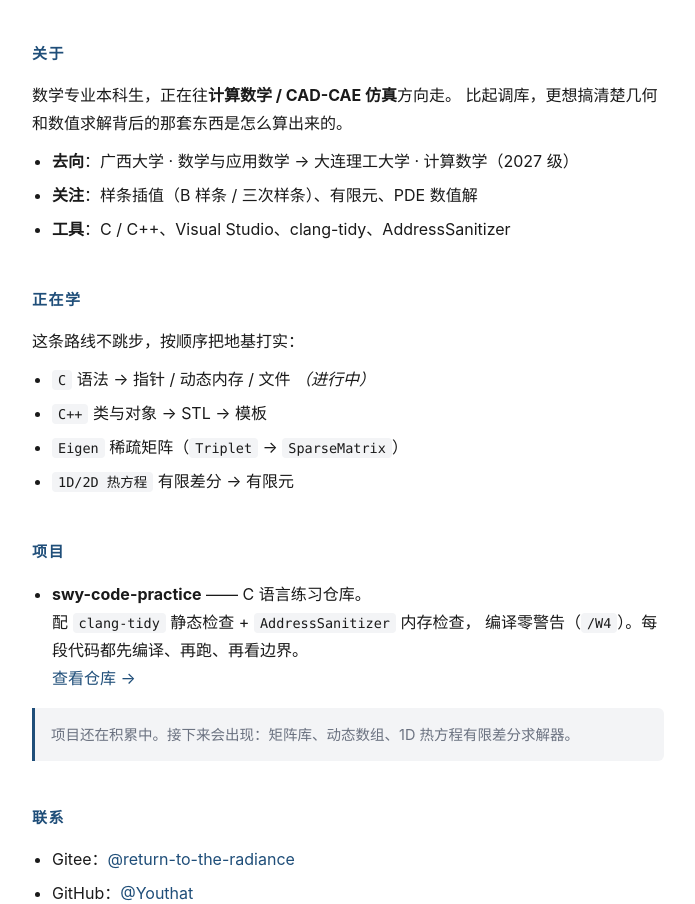
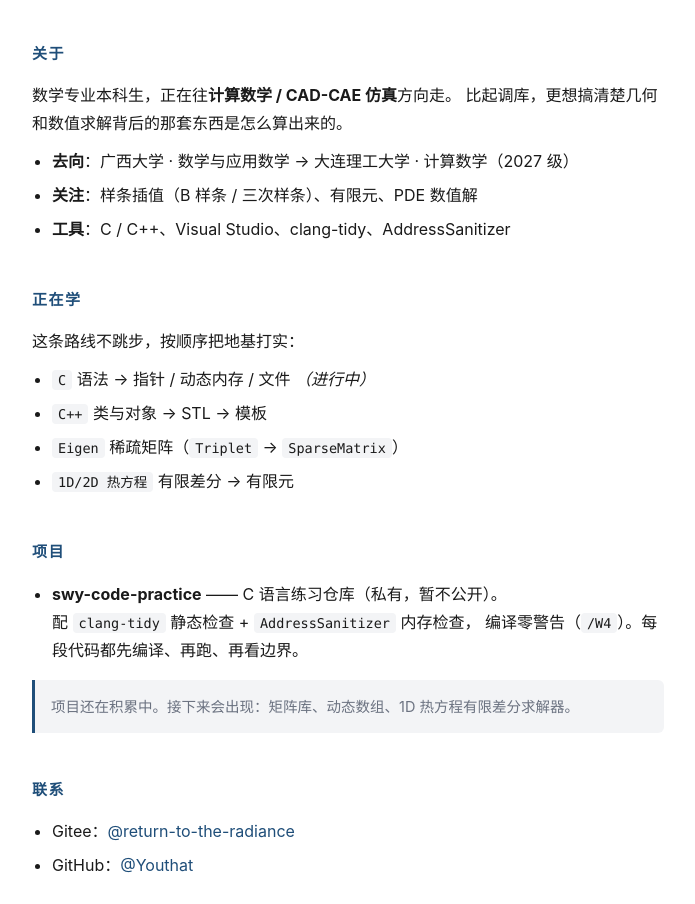
Before and after one commit to Youthat/Youthat.github.io, a plain HTML site: page index.html in a window 1280 px wide. Shown: the part 193-1097 px from the top of the page, without its empty margins (292-987 px from the left). Drawn offline with Linux system fonts and the light colour scheme.

Commit message:
站点：练习仓库设为私有，去掉失效链接

```diff
--- a/index.html
+++ b/index.html
@@ -121,10 +121,9 @@
   <h2>项目</h2>
   <ul>
     <li>
-      <strong>swy-code-practice</strong> —— C 语言练习仓库。<br>
+      <strong>swy-code-practice</strong> —— C 语言练习仓库（私有，暂不公开）。<br>
       配 <code>clang-tidy</code> 静态检查 + <code>AddressSanitizer</code> 内存检查，
       编译零警告（<code>/W4</code>）。每段代码都先编译、再跑、再看边界。
-      <br><a href="https://gitee.com/return-to-the-radiance/swy-code-practice">查看仓库 →</a>
     </li>
   </ul>
   <div class="note">
```
